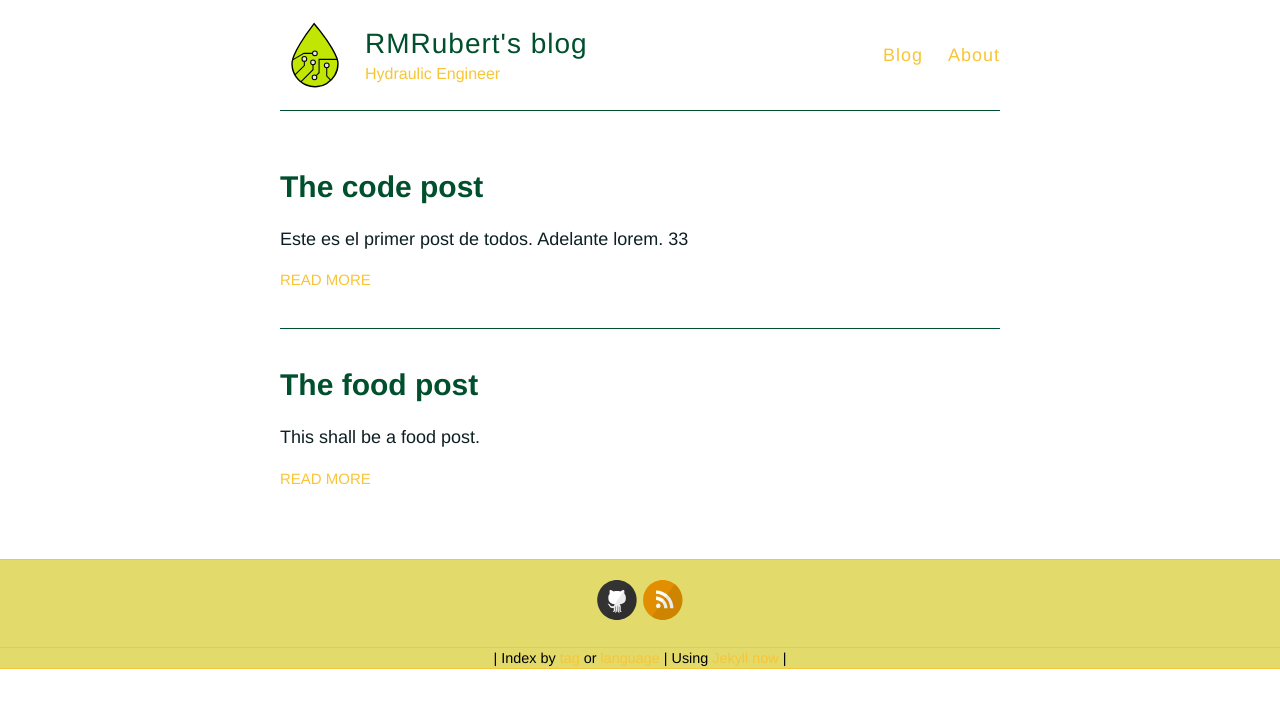
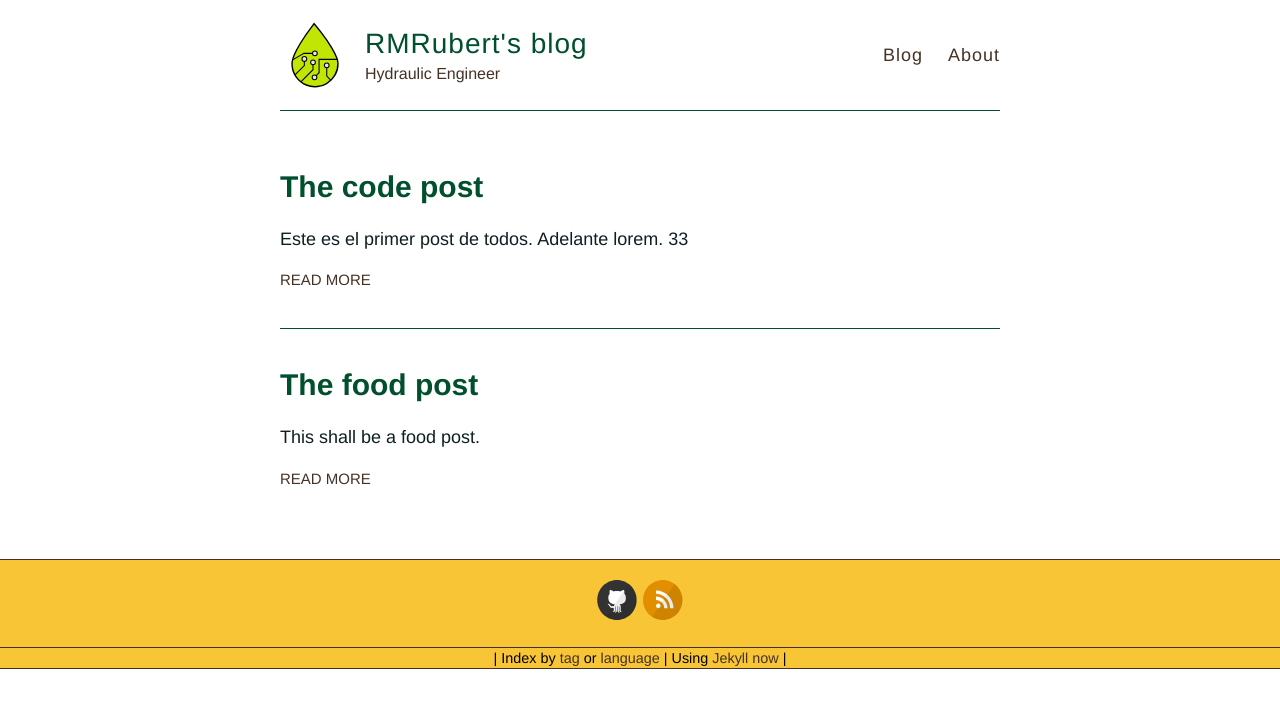
Before and after one commit to RMRubert/RMRubert.github.io, a Jekyll site: the page built from index.html, in a window 1280 px wide. Shown: the top 708 px of the page. Built offline with Jekyll 4.4.1, drawn with Linux system fonts in a browser that asks for light colours.

Commit message:
Update _variables.scss

```diff
--- a/_sass/_variables.scss
+++ b/_sass/_variables.scss
@@ -14,9 +14,9 @@
 //$color5: #241623ff;
 
 $color0: #fff;
-$color1: #e2da6bff;
-$color2: #f8c537ff;
-$color3: #443226ff;
+$color1: #f8c537ff;
+$color2: #443226ff;
+$color3: #bf4e30ff;
 $color4: #004f2dff;
 $color5: #0d1f22ff;
 
```
